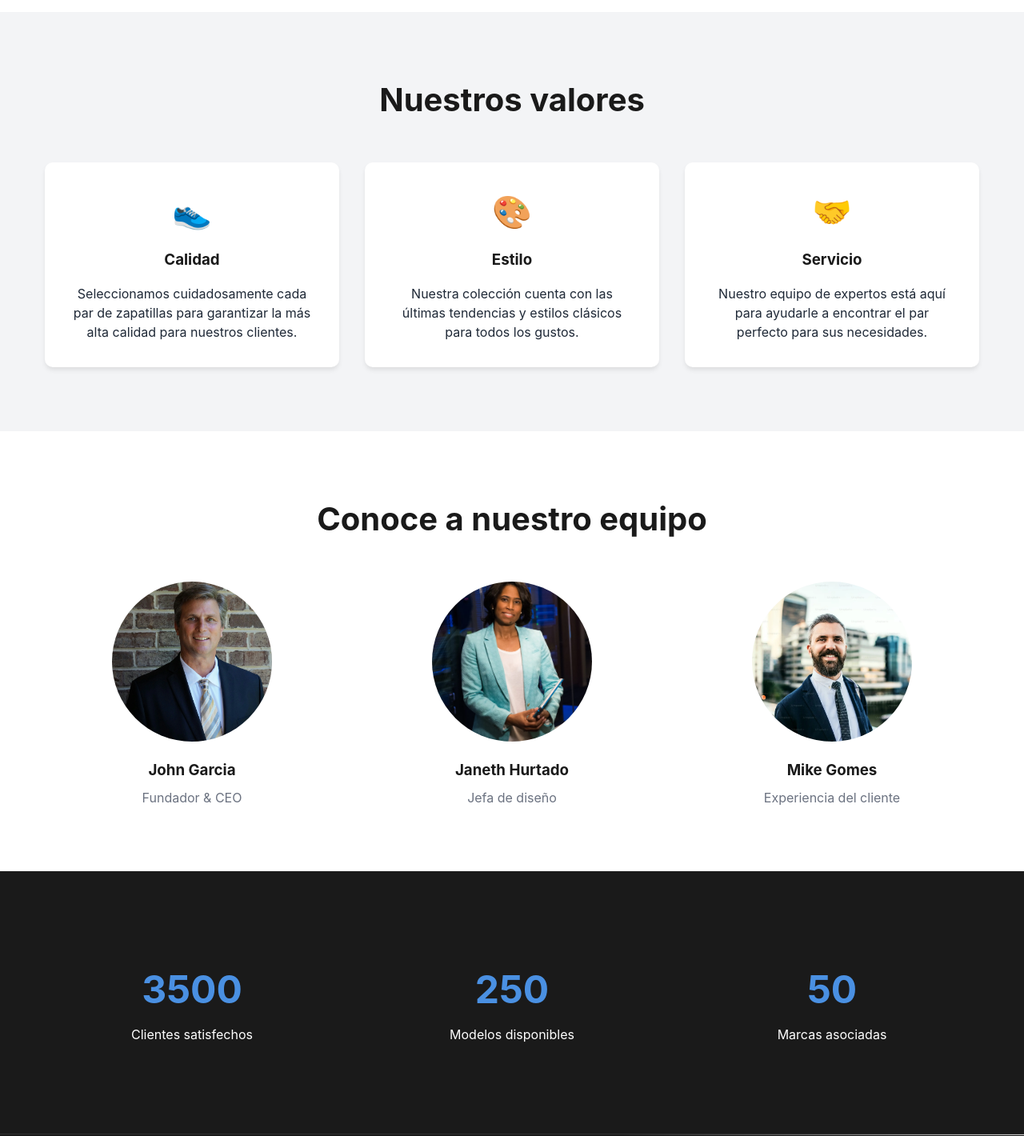
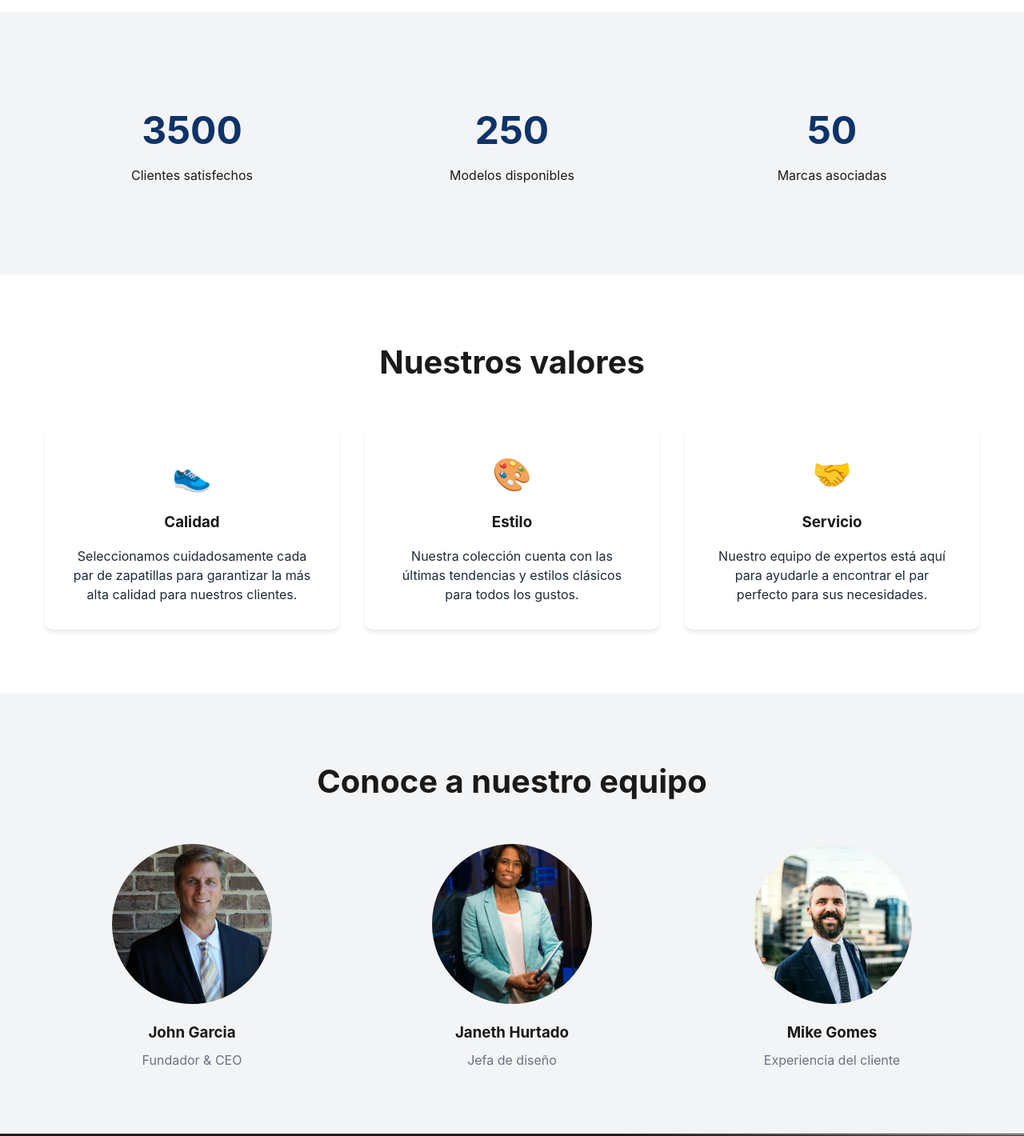
Before and after one commit to LIUNKS/SneakEmpire, a plain HTML site: page html/nosotros.html in a window 1280 px wide. Shown: the part 1420-2840 px from the top of the page at 80% size. Drawn offline with Linux system fonts and the light colour scheme.

Commit message:
Actualiza estilos CSS y añade sección de estadísticas en la página "Nosotros"

```diff
--- a/css/nosotros_style.css
+++ b/css/nosotros_style.css
@@ -95,7 +95,6 @@ body {
 /*Valores*/
 .values-section {
   padding: 5rem 0;
-  background-color: var(--secondary-color);
 }
 
 .values-grid {
@@ -130,7 +129,7 @@ body {
 /*Equipo*/
 .team-section {
   padding: 5rem 0;
-  background-color: white;
+  background-color: var(--secondary-color);
 }
 
 .team-grid {
@@ -168,8 +167,8 @@ body {
 /*Estadisticas*/
 .stats-section {
   padding: 5rem 0;
-  background-color: var(--primary-color);
-  color: white;
+  background-color: var(--secondary-color);
+  color: var(--primary-color);
 }
 
 .stats-grid {
@@ -186,7 +185,7 @@ body {
 .stat-number {
   font-size: 3rem;
   margin-bottom: 0.5rem;
-  color: var(--accent-color);
+  color: #0e3368;
 }
 
 /* Animations */
--- a/html/nosotros.html
+++ b/html/nosotros.html
@@ -45,6 +45,25 @@
                 alt="Historia de Sneak Empire"
                 class="fade-in-image"
               />
+            </div>
+          </div>
+        </div>
+      </section>
+
+      <section class="stats-section">
+        <div class="container">
+          <div class="stats-grid">
+            <div class="stat-card">
+              <h3 class="stat-number" data-target="3500">0</h3>
+              <p>Clientes satisfechos</p>
+            </div>
+            <div class="stat-card">
+              <h3 class="stat-number" data-target="250">0</h3>
+              <p>Modelos disponibles</p>
+            </div>
+            <div class="stat-card">
+              <h3 class="stat-number" data-target="50">0</h3>
+              <p>Marcas asociadas</p>
             </div>
           </div>
         </div>
@@ -116,25 +135,6 @@
           </div>
         </div>
       </section>
-
-      <section class="stats-section">
-        <div class="container">
-          <div class="stats-grid">
-            <div class="stat-card">
-              <h3 class="stat-number" data-target="3500">0</h3>
-              <p>Clientes satisfechos</p>
-            </div>
-            <div class="stat-card">
-              <h3 class="stat-number" data-target="250">0</h3>
-              <p>Modelos disponibles</p>
-            </div>
-            <div class="stat-card">
-              <h3 class="stat-number" data-target="50">0</h3>
-              <p>Marcas asociadas</p>
-            </div>
-          </div>
-        </div>
-      </section>
     </main>
     <script src="../js/footer.js"></script>
     <script>
```
Also changed, not shown: css/forms_style.css (+6 -1 lines), html/login.html (+3 -1 lines).
